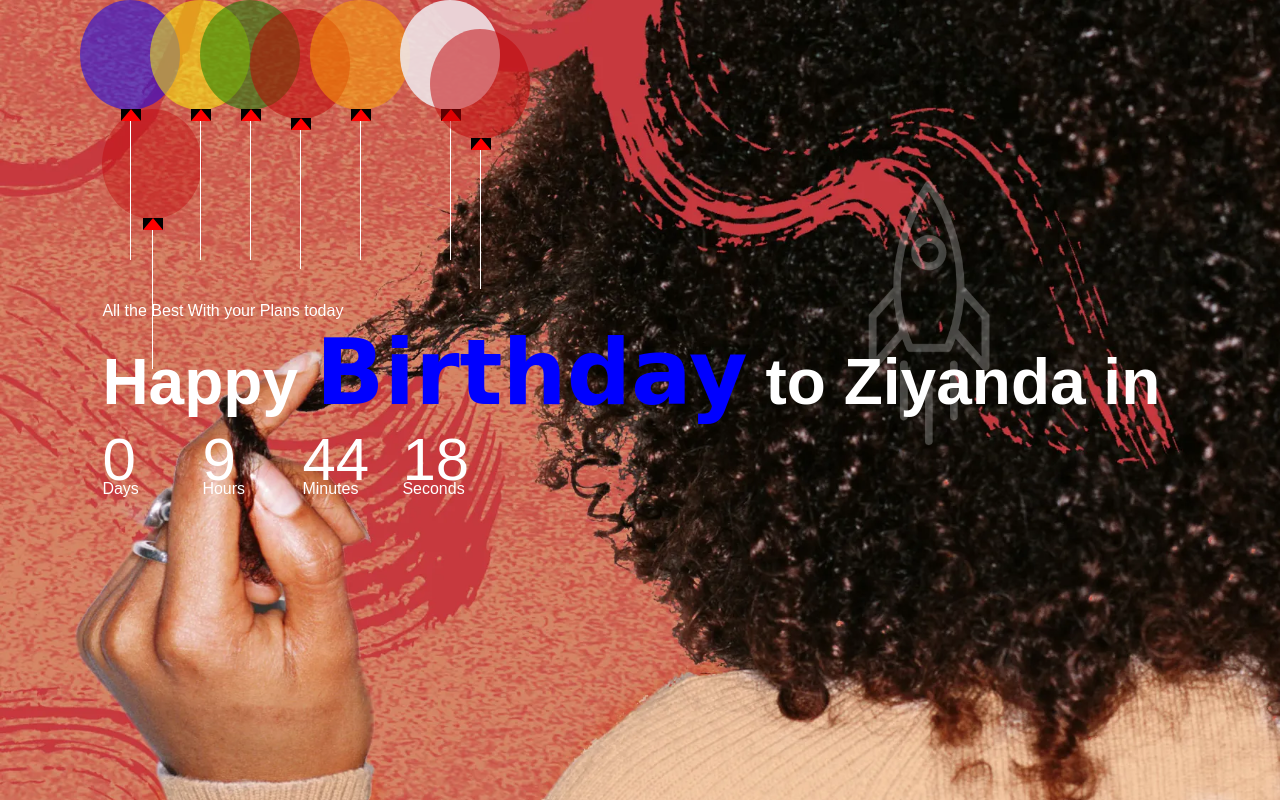
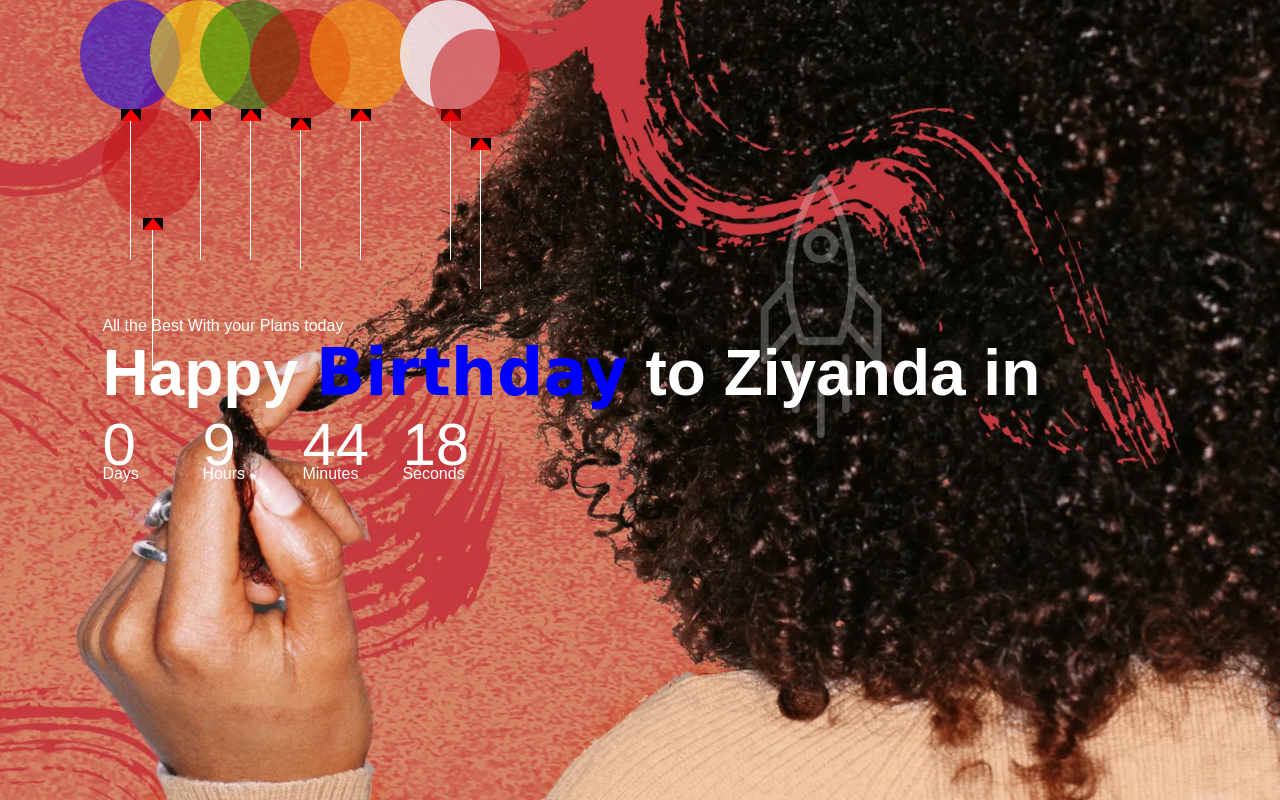
Before and after one commit to walkerville/Ziyanda_birthday, a plain HTML site: page index.html in a window 1280 px wide. Drawn offline with Linux system fonts and the light colour scheme.

Commit message:
index.html

```diff
--- a/index.html
+++ b/index.html
@@ -20,7 +20,7 @@
 
         <div class="content">
             <p>All the Best With your Plans today</p>
-            <h1>Happy <span style="color: blue; font-family: cursive, sans-serif; font-size: 90px; font-weight: bold;">Birthday</span> to Ziyanda in</h1>
+            <h1>Happy <span style="color: blue; font-family: cursive, sans-serif; font-size: 65px; font-weight: bold;">Birthday</span> to Ziyanda in</h1>
             <div class="launch-time">
                 <div>
                     <p id="days">00</p>
```
